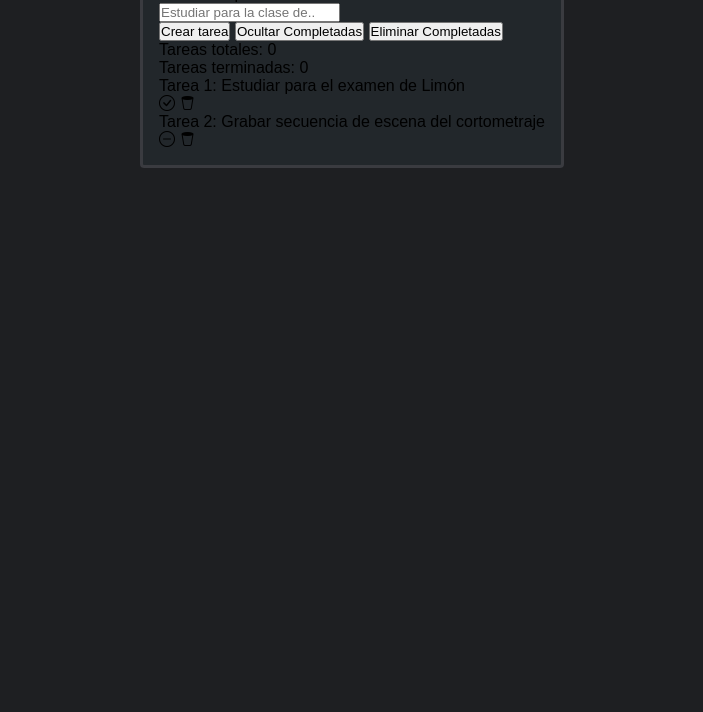
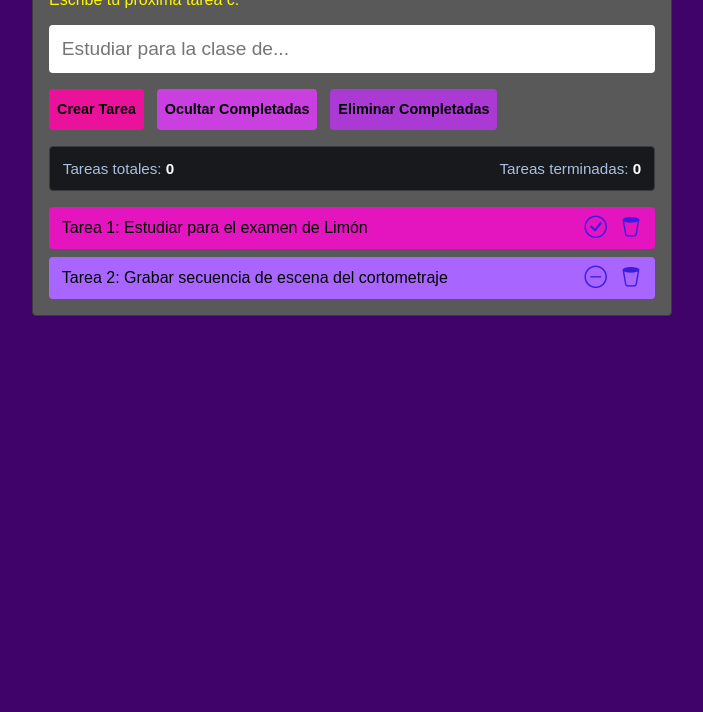
Before and after one commit to elsneik/Lista-tareas, a plain HTML site: page index.html in a window 1280 px wide. Shown: the part 88-800 px from the top of the page, without its empty margins (288-991 px from the left). Drawn offline with nearby package versions, Linux system fonts and the light colour scheme; a web font is replaced by a local one.

Commit message:
se concluyeron los estilos iniciales de la lista de tareas

```diff
--- a/index.html
+++ b/index.html
@@ -1,40 +1,57 @@
 <!DOCTYPE html>
-<html lang="en">
+
+<html lang="es">
 
 <head>
+
     <meta charset="UTF-8">
     <meta name="viewport" content="width=device-width, initial-scale=1.0">
-    <title>Lista de tareas</title>
-    <link rel="stylesheet" href="/style.css">
-    <!-- Vinculamos hoja de estilos-->
+    <title>Lista de Tareas ✅</title>
+
+    <!-- Vinculación de la hoja de estilos -->
+    <link rel="stylesheet" href="style.css">
+
+    <!-- Vinculación de la hoja de JS -->
     <script src="./script.js" defer></script>
-    <!--Vinculamos el js-->
+
+    <!-- Vincular Google Fonts -->
     <link rel="preconnect" href="https://fonts.googleapis.com">
     <link rel="preconnect" href="https://fonts.gstatic.com" crossorigin>
-    <link
-        href="https://fonts.googleapis.com/css2?family=Google+Sans:ital,opsz,wght@0,17..18,400..700;1,17..18,400..700&display=swap"
-        rel="stylesheet">
-    <!-- vinculamos la fuente-->
-    <!--Vinculamos los iconos-->
+    <link href="https://fonts.googleapis.com/css2?family=Google+Sans:ital,opsz,wght@0,17..18,400..700;1,17..18,400..700&display=swap" rel="stylesheet">
+
+    <!-- Vincular Iconos Bootstrap -->
     <link rel="stylesheet" href="https://cdn.jsdelivr.net/npm/bootstrap-icons@1.13.1/font/bootstrap-icons.min.css">
-    <!--fav icon-->
-<link rel="shortcut icon" href="./assets/favicon.png" type="image/png">
+
+    <!-- Vincular FavIcon -->
+    <link rel="icon" href="./assets/favicon.png" type="image/png">
+
 </head>
 
 <body>
+
     <div class="contenedor">
-        <h1 class="titulo">✅Lista de tareas</h1>
-        <p class="mensaje">Escribe tu proxima tarea!</p>
-        <input type="text" class="tarea-entrada" placeholder="Estudiar para la clase de.." />
+        <h1 class="titulo">Lista de Tareas ✅</h1>
+
+        <p class="mensaje">Escribe tu próxima tarea c:</p>
+
+        <input
+            type="text"
+            class="tarea-entrada"
+            placeholder="Estudiar para la clase de..." />
+
         <div class="contenedor-botones">
-            <button class="boton-agregar">Crear tarea</button>
-            <button class="boton-ocultar">Ocultar Completadas</button>
-            <button class="boton-agregar">Eliminar Completadas</button>
+            <button class="boton boton-agregar">Crear Tarea</button>
+            <button class="boton boton-ocultar">Ocultar Completadas</button>
+            <button class="boton boton-eliminar">Eliminar Completadas</button>
         </div>
+
         <div class="contenedor-conteo">
             <p>Tareas totales: <span class="tareas-totales">0</span></p>
             <p>Tareas terminadas: <span class="tareas-terminadas">0</span></p>
         </div>
+
+        <div class="contenedor-tareas">
+
             <div class="tarea">
                 <p class="tarea-texto">Tarea 1: Estudiar para el examen de Limón</p>
                 <div class="tarea-iconos">
@@ -54,6 +71,7 @@
         </div>
 
     </div>
+
 </body>
 
 </html>
--- a/style.css
+++ b/style.css
@@ -1,53 +1,218 @@
-*{
+/* Reset Basico */
+* {
     padding: 0;
     margin: 0;
     box-sizing: border-box;
 }
 
-/*
-Custom
-*/
-:root{
-    /* colores del fondo*/
-    --bg-body: #1e1f22;
-    --bg-container:#22272b;
+:root {
+
+    /* Fuentes */
+    --font-primary: 'Google Sans', sans-serif;
+
+    /* Colores de Contenedores principales */
+    --bg-body: #400369;
+    --bg-container: #595959;
+    --border-container: #3e3b40;
+    --bg-container-counter: #18191c;
+    --bg-task:#e414be ;
+    --bg-task-complete:#a865ff ;
+
+    /* iconos*/
+
+    --icon-color:#3a1ce2;
+    --icon-color-hover: #ffffff;
+
+
+    /* Colores de textos */
+    --text-primary: #ffffff;
+    --text-secondary: #fff700;
+    --text-counter: #a8c0e2;
+
+    /* Botones color*/
+
+    --btn-add-color: #ea129b;
+    --btn-hide-color: #ca3fe0;
+    --btn-remove-color: #ab3ad4 ;
+
+
+     --btn-add-color-hover: #000000;
+    --btn-hide-color-hover: #000000;
+    --btn-remove-color-hover: #000000 ;
+
+    --btn-text-color:var(--bg-body);
+    --btn-text-color-hover: var(--text-primary);
+
+
+    /* Espacios */
+    --space-l: 1rem;
+    --space-n: .8rem;
+    --space-s: .5rem;
+
+    /* Bordes */
+
+    --border-radius: 4px;
+    --border-size: 1px;
     --border-container: #3a3b40;
 
-    /* fonts*/
-    --font-primary: 'Google Sans',Sans-serif;
-
-    /* espacios*/
-    --space1: 1rem;
-    --space2: .8rem;
-    --space3: .5rem;
-    /*Border*/
-    --border-radius:4px;
-    --border-size: 1px;
-    --border-container: #3a3b40;
 }
 
 body{
     display: flex;
     justify-content: center;
     align-items: stretch;
-
+    min-height: 100vh;
     font-family: var(--font-primary);
-    padding: var(--space1);
+    padding: var(--space-l);
     background-color: var(--bg-body);
 }
 
-.contenedor{
-    padding: var(--space3);
-    background-color: var(--bg-container);
+.contenedor {
+    display: flex;
+    flex-direction: column;
+    gap: var(--space-l);
     width: 100%;
-    max-width: fit-content;
+    max-width: 640px;
     height: fit-content;
 
-    padding: var(--space1);
-    border-radius: var(--border-size);
+    padding: var(--space-l);
+
+    border-width: var(--border-size);
     border-style: solid;
     border-color: var(--border-container);
 
     border-radius: var(--border-radius);
     background-color: var(--bg-container);
 }
+
+.titulo {
+    font-size: 1.6rem;
+    color: var(--text-primary);
+}
+
+.mensaje {
+    font-size: 1rem;
+    color: var(--text-secondary);
+}
+
+.tarea-entrada {
+    width: 100%;
+    font-size: 1.2rem;
+    padding: var(--space-n);
+    border-radius: var(--border-radius);
+    border: none;
+}
+
+.contenedor-botones {
+
+    display: flex;
+    flex-wrap: wrap;
+    gap: var(--space-n);
+    width: 100%;
+}
+
+.boton {
+    padding: var(--space-n) var(--space-s);
+    border: none;
+    border-radius: var(--border-radius);
+    font-size: .9rem;
+    font-weight: 700;
+    cursor: pointer;
+}
+
+.boton:hover {
+color: var(--btn-text-color-hover);
+}
+.boton-agregar {
+background-color: var(--btn-add-color);
+}
+
+.boton-ocultar{
+    background-color: var(--btn-hide-color);
+
+}
+
+.boton-eliminar{
+background-color: var(--btn-remove-color);
+}
+
+
+.boton-agregar:hover {
+background-color: var(--btn-add-color-hover);
+}
+
+.boton-ocultar:hover{
+    background-color: var(--btn-hide-color-hover);
+
+}
+
+.boton-eliminar:hover{
+background-color: var(--btn-remove-color-hover);
+}
+
+.contenedor-conteo{
+    display: flex;
+    justify-content: space-between;
+    gap: var(--space-n);
+    padding: var(--space-n);
+    background-color: var(--bg-container-counter);
+    border: 1px solid var(--border-container);
+    border-radius: var(--border-radius);
+
+}
+
+.contenedor-conteo p {
+    color: var(--text-counter);
+    font-size: .95rem;
+}
+
+.tareas-totales, .tareas-terminadas{
+    color: var(--text-primary);
+    font-weight: 700;
+}
+
+.contenedor-tareas{
+    display: flex;
+    flex-direction: column;
+    gap: var(--space-s);
+    width: 100%;
+}
+
+.tarea{
+    display: flex;
+    justify-content: space-between;
+    align-items: center;
+    gap: var(--space-n);
+    padding: var(--space-s) var(--space-n);
+    border-radius: var(--border-radius);
+    background-color: var(--bg-task);
+}
+
+.tarea-texto{
+    flex-grow: 1;
+    flex-shrink: 1;
+}
+
+.tarea-iconos{
+    flex-grow: 0;
+    flex-shrink: 0;
+    display: flex;
+    gap: var(--space-n);
+}
+
+.tarea-completada{
+    background-color: var(--bg-task-complete);
+}
+
+.tarea-iconos i {
+    font-size: 1.4rem;
+    color: var(--icon-color);
+    cursor: pointer;
+}
+
+
+.tarea-iconos i :hover {
+    font-size: 1.4rem;
+    color: var(--icon-color-hover);
+    cursor: pointer;
+}
```
Lines whose indentation alone changed are shown as unchanged.
